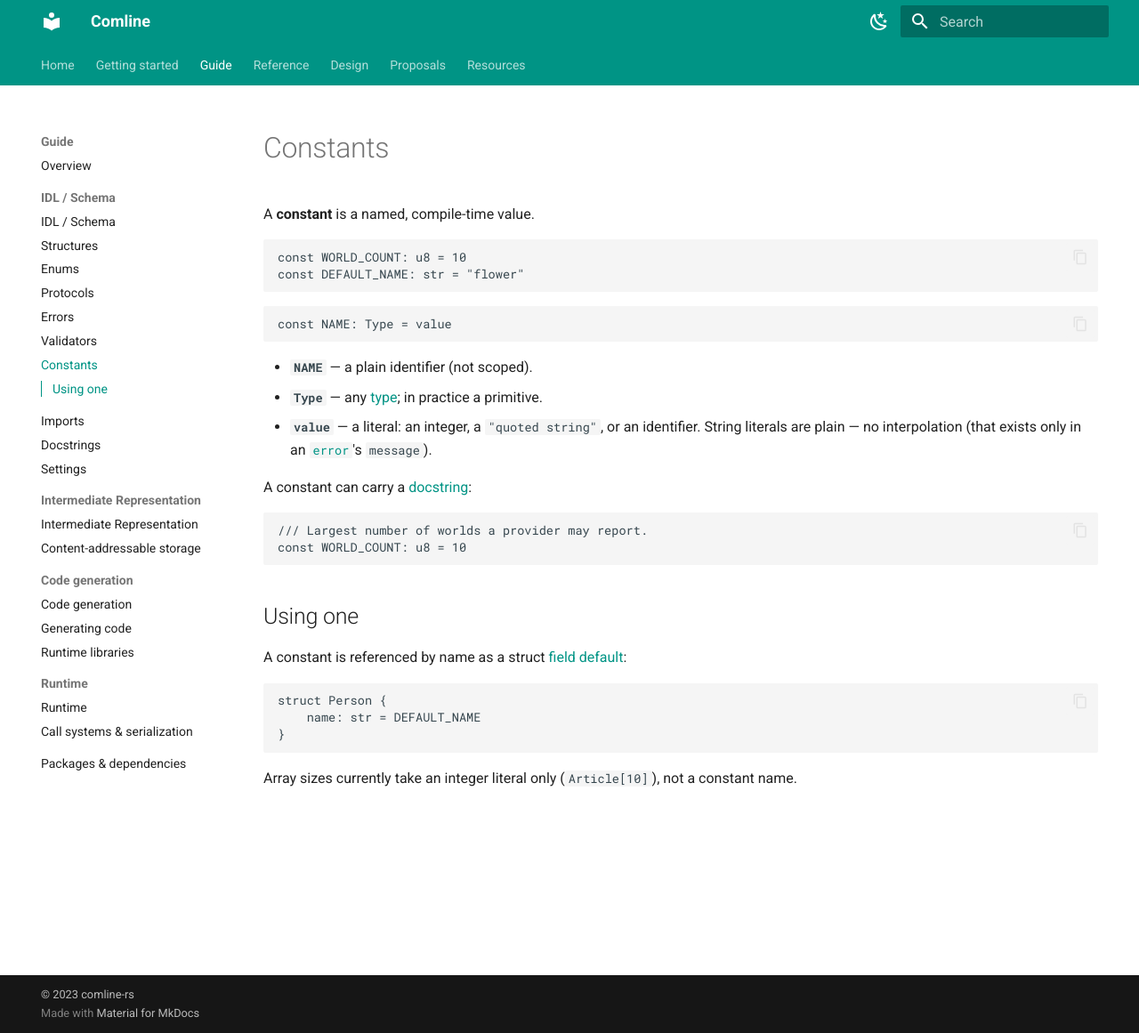
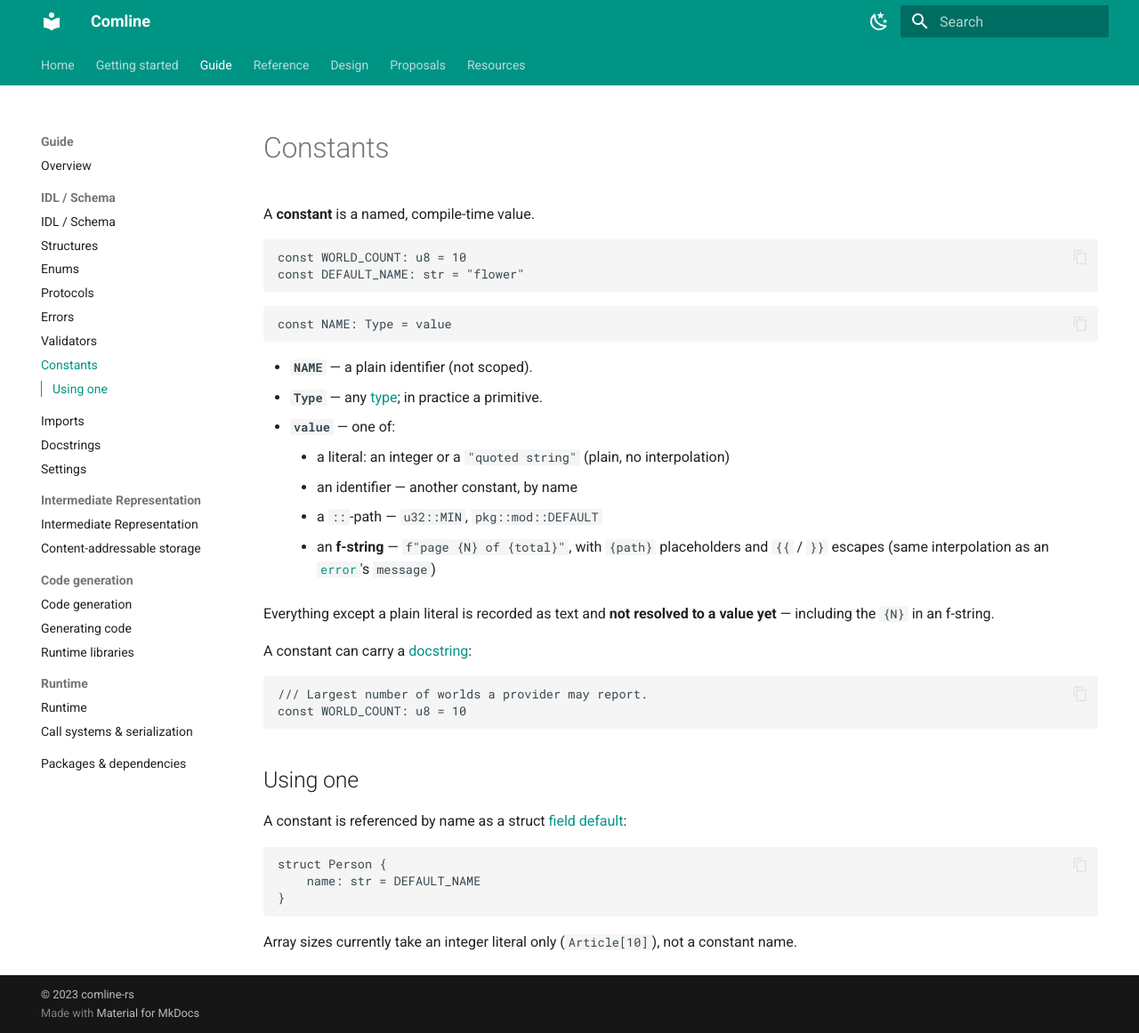
Before and after one commit to ComlineProject/docs, an MkDocs documentation site: the page built from docs/docs/guide/idl/const.md, in a window 1280 px wide and 1161 px high. Shown: the whole window at 89% size. Built offline with MkDocs 1.6.1 and Material for MkDocs 9.7.7, drawn with Linux system fonts in a browser that asks for light colours; the version menu is left out.

Commit message:
docs(idl): const/struct-default values — add :: paths and f-strings
core#36 landed `Expression::Path` and `Expression::FString`. guide/idl/const
and guide/idl/structure now list the full value grammar (literal / const name /
::-path / f-string), noting non-literals are recorded but unresolved.

```diff
--- a/docs/docs/guide/idl/const.md
+++ b/docs/docs/guide/idl/const.md
@@ -13,9 +13,16 @@ const NAME: Type = value
 
 - **`NAME`** — a plain identifier (not scoped).
 - **`Type`** — any [type](structure.md#field-types); in practice a primitive.
-- **`value`** — a literal: an integer, a `"quoted string"`, or an identifier.
-  String literals are plain — no interpolation (that exists only in an
-  [`error`](error.md)'s `message`).
+- **`value`** — one of:
+    - a literal: an integer or a `"quoted string"` (plain, no interpolation)
+    - an identifier — another constant, by name
+    - a `::`-path — `u32::MIN`, `pkg::mod::DEFAULT`
+    - an **f-string** — `f"page {N} of {total}"`, with `{path}` placeholders and
+      `{{` / `}}` escapes (same interpolation as an [`error`](error.md)'s
+      `message`)
+
+Everything except a plain literal is recorded as text and **not resolved to a
+value yet** — including the `{N}` in an f-string.
 
 A constant can carry a [docstring](docstrings.md):
 
```
Also changed, not shown: docs/docs/guide/idl/structure.md (+4 -2 lines).
